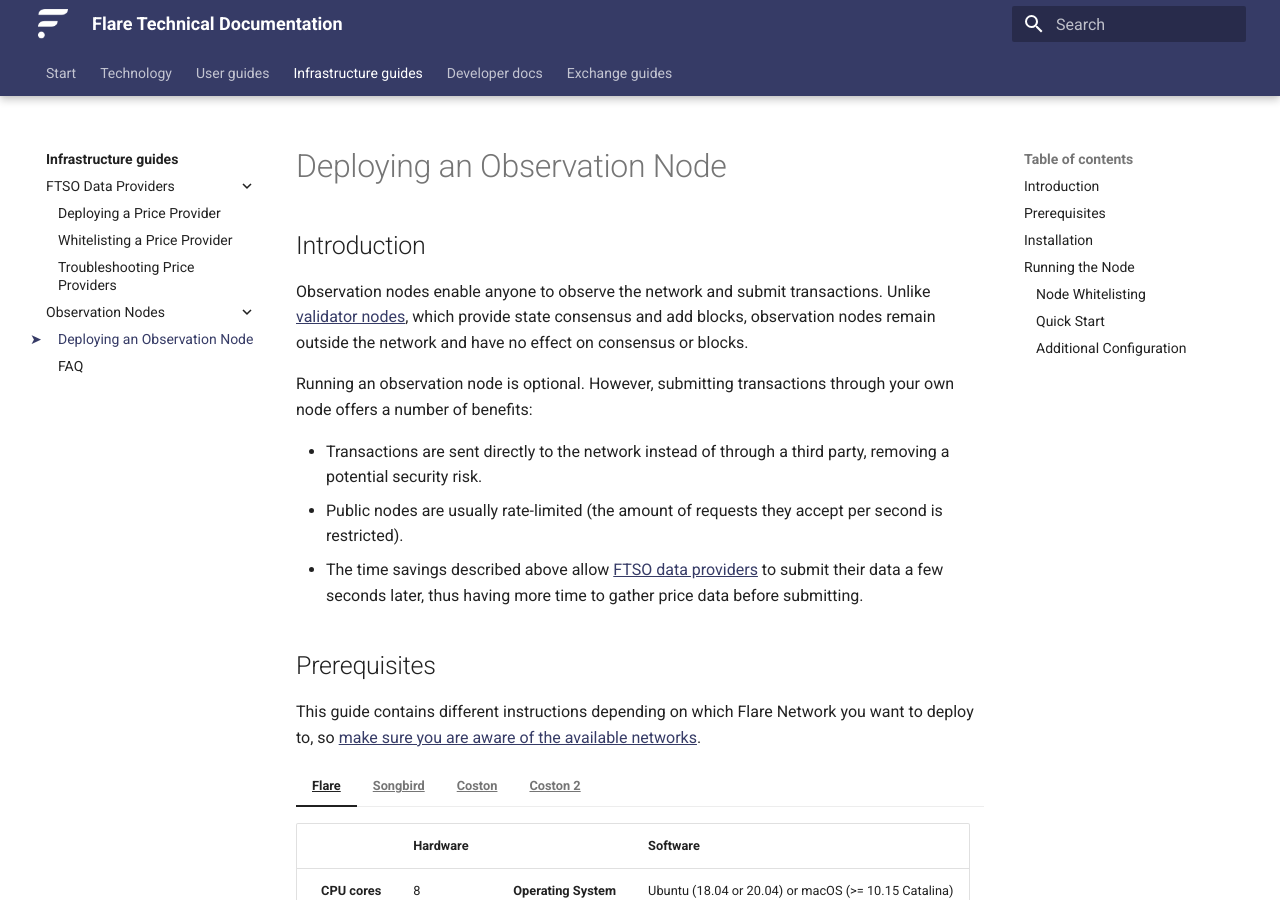
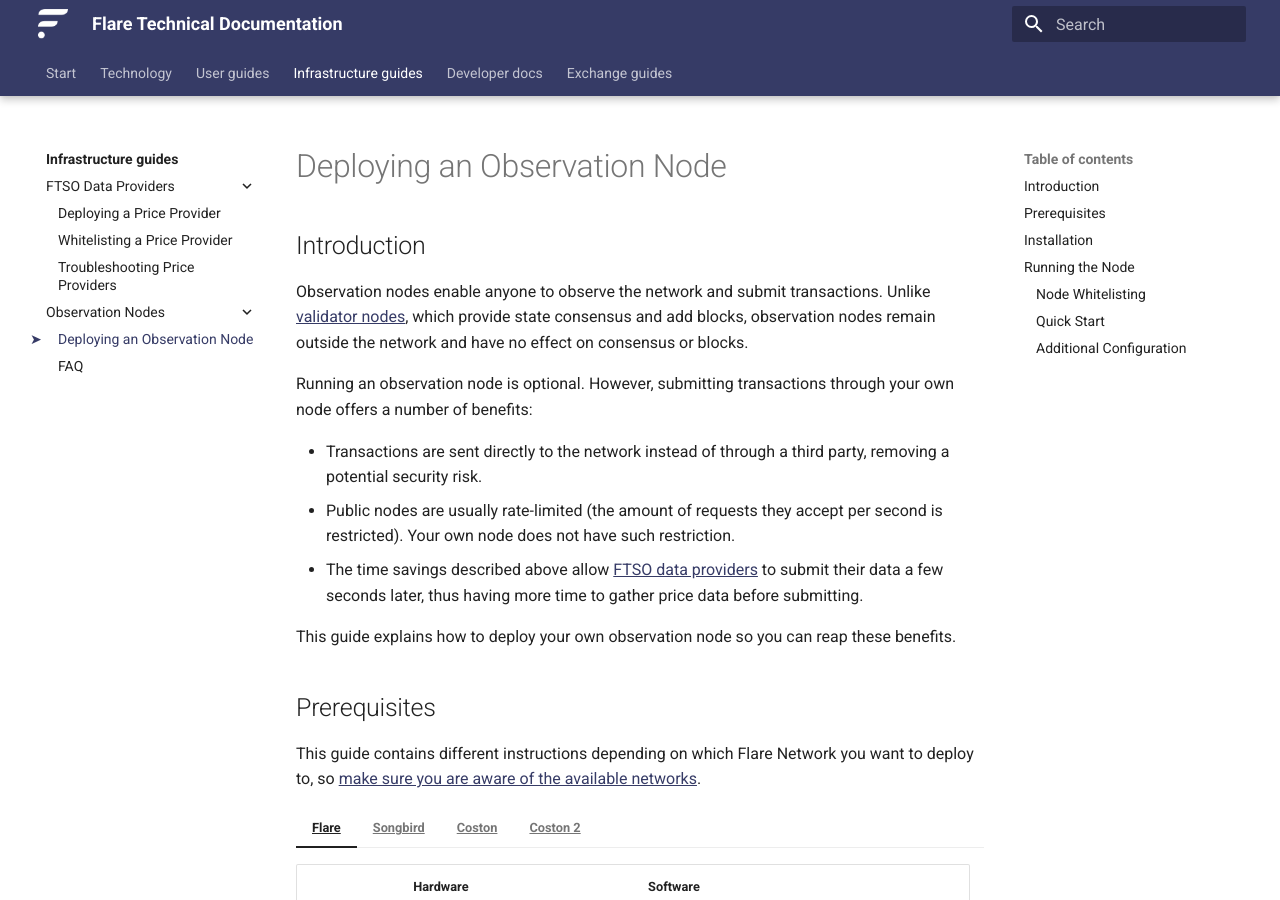
Before and after one commit to flare-foundation/docs, an MkDocs documentation site: the page built from docs/infra/observation/deploying.md, in a window 1280 px wide and 900 px high. Built offline with MkDocs 1.6.1 and Material for MkDocs 9.7.7, drawn with Linux system fonts in a browser that asks for light colours; comment, search, counter and statistics services are not loaded; some of the changed text lies outside the part shown.

Commit message:
Reviewer feedback for observationnode deployment

```diff
--- a/docs/infra/observation/deploying.md
+++ b/docs/infra/observation/deploying.md
@@ -10,7 +10,10 @@
 
 * Transactions are sent directly to the network instead of through a third party, removing a potential security risk.
 * Public nodes are usually rate-limited (the amount of requests they accept per second is restricted).
+  Your own node does not have such restriction.
 * The time savings described above allow [FTSO data providers](glossary.md#data_provider) to submit their data a few seconds later, thus having more time to gather price data before submitting.
+
+This guide explains how to deploy your own observation node so you can reap these benefits.
 
 ## Prerequisites
 
```
Also changed, not shown: other parts of docs/infra/observation/deploying.md (+1 -1 lines).
